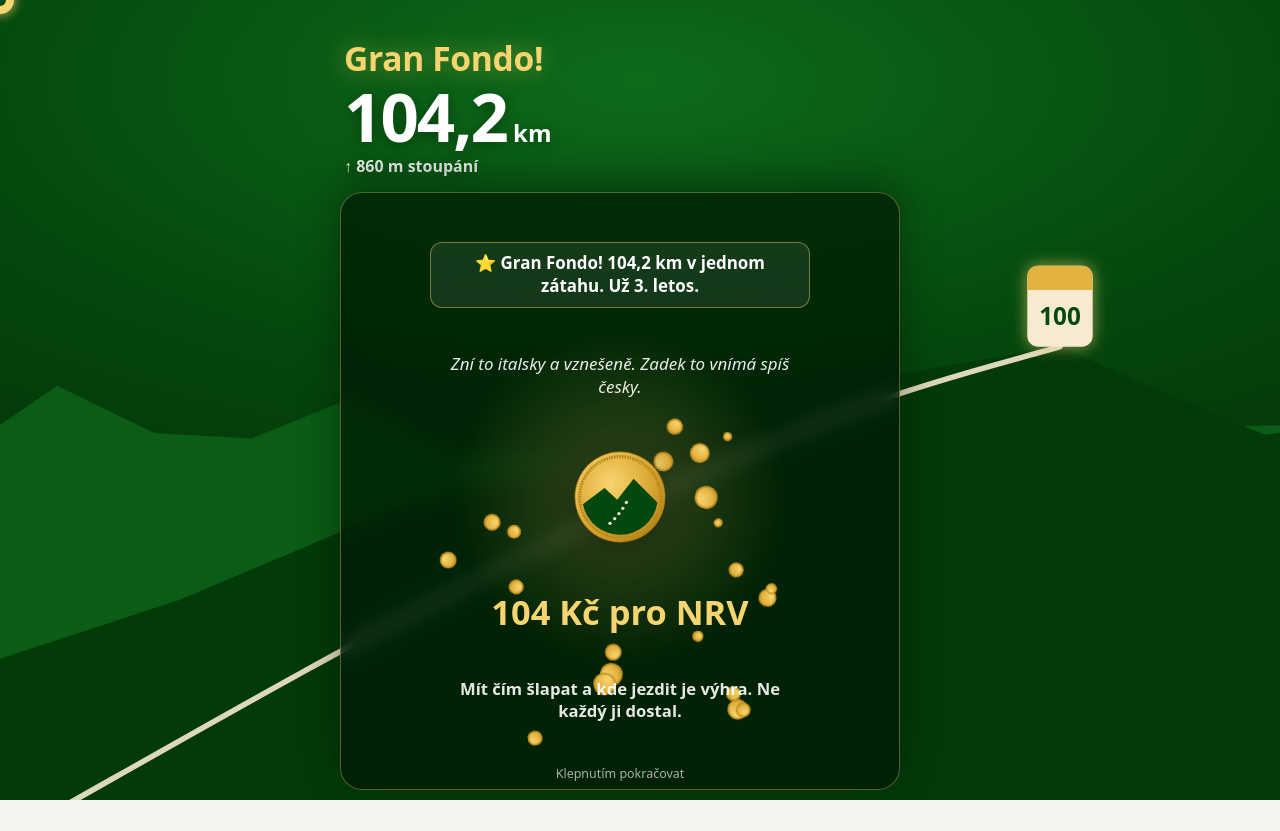
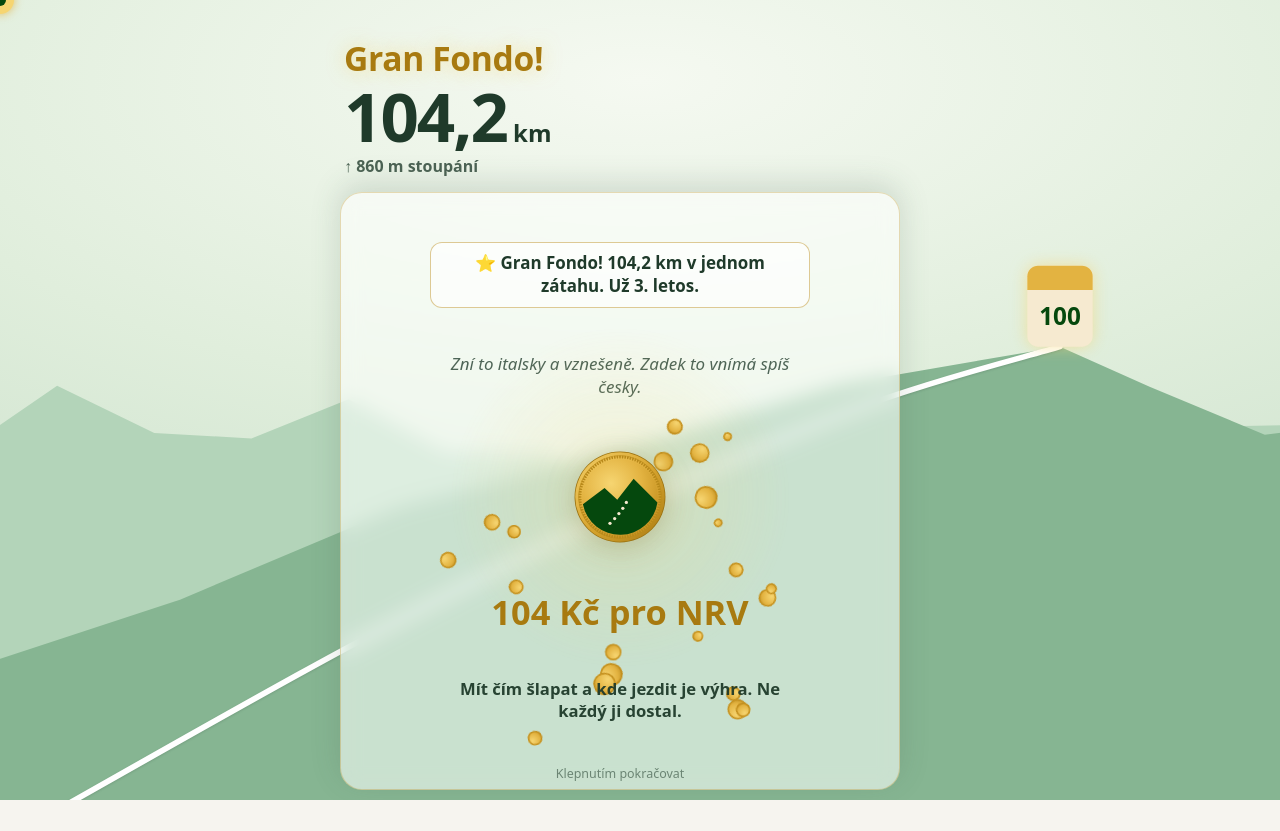
Before and after one commit to martinhrncirik-lang/kopec-za-korunu, a Next.js app: page /ukazka-animace in a window 1280 px wide. Built offline with nearby package versions, Linux system fonts and the light colour scheme.

Commit message:
Animace v pastelových barvách (světlé pozadí, tmavý text, jemnější zelené a svítání/sníh)
Co-Authored-By: Claude Opus 5.5 <noreply@anthropic.com>
Claude-Session: https://claude.ai/code/session_01VP8wP9AV1CzQEpnaMJAFwQ

```diff
--- a/app/globals.css
+++ b/app/globals.css
@@ -428,3 +428,52 @@ h1 { font-weight: 760; }
   .rm-hill { height: 26vh; }
 }
 @media (prefers-reduced-motion: reduce) { .rim { display: none; } }
+
+/* ===== Pastelová paleta animace (8. 11.) – přebíjí barvy výše, pro telefon (rm-) i monitor (ri-) ===== */
+.ride-intro, .rim {
+  --ink: #1f3a2a; --ink-soft: rgba(31, 58, 42, .78); --gold-deep: #a87a10;
+  color: var(--ink);
+  background: radial-gradient(120% 80% at 50% 10%, #f5f9f1 0%, #e0eedc 50%, #c9dfca 100%);
+}
+.ri-hill-back, .rm-hill-back { fill: #b3d4b9; }
+.ri-hill-front, .rm-hill-front { fill: #86b592; }
+.ri-road, .rm-road { stroke: #ffffff; opacity: 1; filter: drop-shadow(0 1px 1px rgba(31, 58, 42, .18)); }
+.ri-pop line, .rm-pop line { stroke: #6f8576; }
+.ri-rider, .rm-rider { filter: drop-shadow(0 0 5px rgba(227, 179, 65, .8)); }
+
+/* texty */
+.ri-top { text-shadow: none; }
+.ri-headline, .rm-headline { color: var(--gold-deep); }
+.ride-intro.strong .ri-headline, .rim.strong .rm-headline { text-shadow: 0 0 18px rgba(246, 213, 113, .55); }
+.ri-km, .rm-km { color: var(--ink); }
+.ri-elev, .rm-elev { color: var(--ink-soft); opacity: 1; }
+.ri-days span, .rm-days span { border-color: rgba(168, 122, 16, .55); }
+.ri-praise, .rm-praise { background: rgba(255, 255, 255, .62); border-color: rgba(184, 138, 23, .45); color: var(--ink); }
+.ri-quip, .rm-quip { color: var(--ink-soft); }
+.ri-amount, .rm-amount { color: var(--gold-deep); }
+.ri-sub, .rm-sub { color: var(--ink); opacity: 1; }
+.ri-skip, .rm-skip { color: rgba(31, 58, 42, .55); }
+.ri-coin, .rm-coin { filter: drop-shadow(0 6px 14px rgba(120, 90, 20, .25)); }
+
+/* panel na monitoru */
+.ri-panel {
+  background: rgba(255, 255, 255, .58); border-color: rgba(184, 138, 23, .3);
+  box-shadow: 0 -8px 30px rgba(60, 90, 70, .18);
+}
+
+/* svítání */
+.ride-intro.mood-dawn, .rim.mood-dawn { background: linear-gradient(180deg, #e3e6f6 0%, #ecdcee 32%, #f9dccd 58%, #fde8c6 82%); }
+.mood-dawn .ri-hill-back, .rim.mood-dawn .rm-hill-back { fill: #bfd3bd; }
+.mood-dawn .ri-hill-front, .rim.mood-dawn .rm-hill-front { fill: #95b69c; }
+.ri-sun, .rm-sun { fill: #ffd98a; filter: drop-shadow(0 0 16px rgba(255, 200, 120, .8)); }
+.mood-dawn .ri-panel { background: rgba(255, 255, 255, .55); }
+
+/* sníh */
+.ride-intro.mood-snow, .rim.mood-snow { background: radial-gradient(120% 80% at 50% 10%, #f1f8f8 0%, #dbecea 50%, #c6dedb 100%); }
+.mood-snow .ri-hill-back, .rim.mood-snow .rm-hill-back { fill: #ffffff; }
+.mood-snow .ri-hill-front, .rim.mood-snow .rm-hill-front { fill: #9fc4b7; }
+.ri-snow span, .rm-snow span { background: #ffffff; box-shadow: 0 0 2px rgba(80, 120, 140, .55); }
+.mood-snow .ri-panel { background: rgba(255, 255, 255, .55); }
+
+/* návrat po pauze: pavučiny tmavší, aby byly na světlém pozadí vidět */
+.ri-web g, .rm-web g { stroke: rgba(60, 72, 66, .45); }
```
